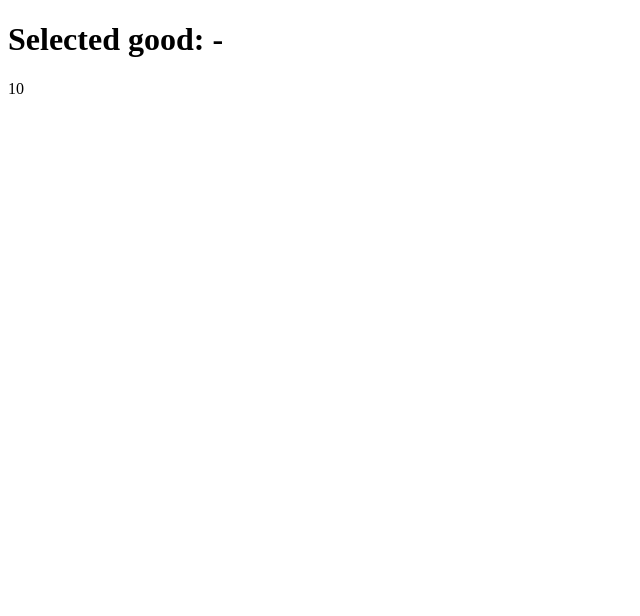
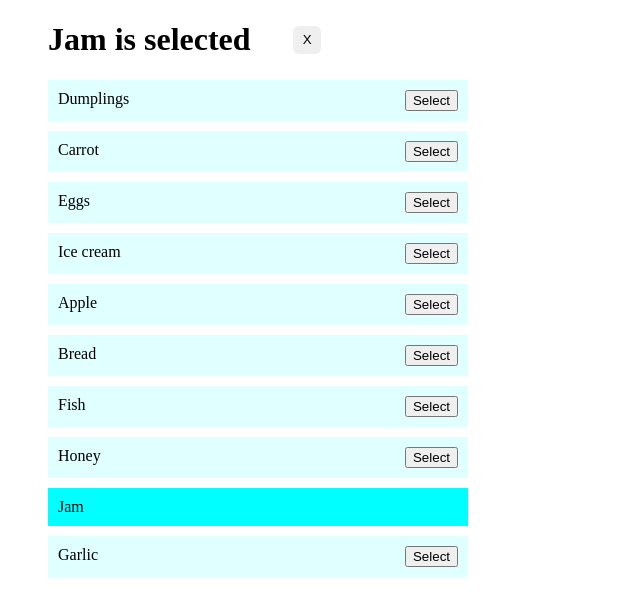
Before and after one commit to mate-academy/react_goods-selector, a React (Create React App) app: page / in a window 1280 px wide. Shown: the top 616 px of the page, without its empty margins (0-640 px from the left). Built offline with nearby package versions, Linux system fonts and the light colour scheme.

Commit message:
solution

```diff
--- a/src/App.scss
+++ b/src/App.scss
@@ -1 +1,28 @@
 // styles go here
+.title {
+  margin-left: 40px;
+  width: 25%;
+  display: flex;
+  justify-content: space-between;
+}
+
+.removeButton {
+  height: 28px;
+  width: 28px;
+  margin: auto auto;
+  border: none;
+  border-radius: 6px;
+}
+
+li {
+  width: 400px;
+  display: flex;
+  justify-content: space-between;
+  margin-bottom: 10px;
+  background-color: lightcyan;
+  padding: 10px;
+}
+
+.active {
+  background-color: aqua;
+}
--- a/src/App.tsx
+++ b/src/App.tsx
@@ -1,4 +1,6 @@
 import React from 'react';
+// eslint-disable-next-line import/no-extraneous-dependencies
+import classNames from 'classnames';
 import './App.scss';
 
 const goodsFromServer: string[] = [
@@ -14,11 +16,66 @@ const goodsFromServer: string[] = [
   'Garlic',
 ];
 
-const App: React.FC = () => (
-  <div className="App">
-    <h1>Selected good: -</h1>
-    {goodsFromServer.length}
-  </div>
-);
+type State = {
+  selectedGoods: string;
+};
+
+class App extends React.Component<{}, State> {
+  state: State = {
+    selectedGoods: 'Jam',
+  };
+
+  render() {
+    const { selectedGoods } = this.state;
+
+    return (
+      <div className="App">
+        {selectedGoods ? (
+          <h1 className="title">
+            <span>
+              {`${selectedGoods} is selected`}
+            </span>
+            <button
+              type="button"
+              className="removeButton"
+              onClick={() => {
+                this.setState({ selectedGoods: '' });
+              }}
+            >
+              X
+            </button>
+          </h1>
+        ) : (
+          <h1>No goods selected</h1>
+        )}
+        <ul className="list">
+          {goodsFromServer.map(good => (
+            <li
+              key={good}
+              className={classNames({
+                active: selectedGoods === good,
+              })}
+            >
+              <span>{good}</span>
+              {selectedGoods !== good && (
+                <button
+                  type="button"
+                  className="button"
+                  onClick={() => {
+                    this.setState({
+                      selectedGoods: good,
+                    });
+                  }}
+                >
+                  Select
+                </button>
+              )}
+            </li>
+          ))}
+        </ul>
+      </div>
+    );
+  }
+}
 
 export default App;
```
Also changed, not shown: 1 other file (tests, documents, lock files or other folders).
